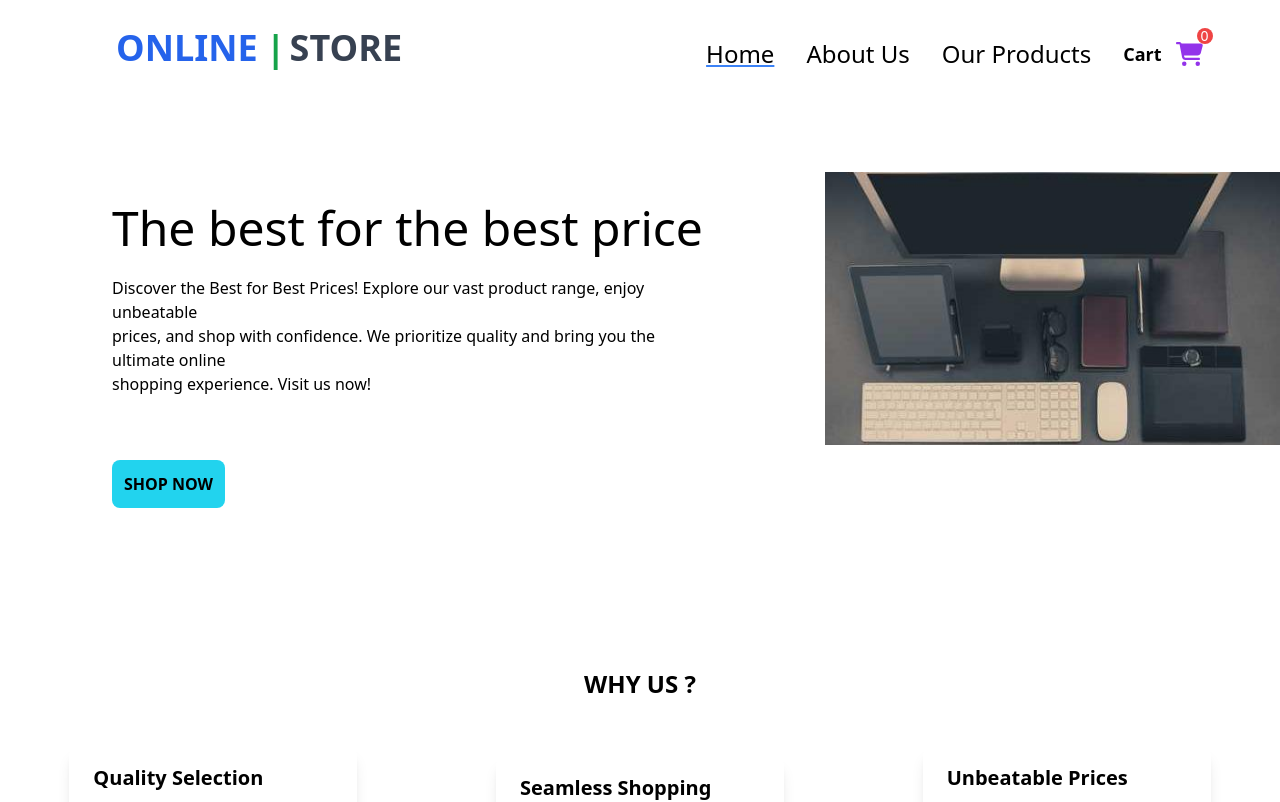
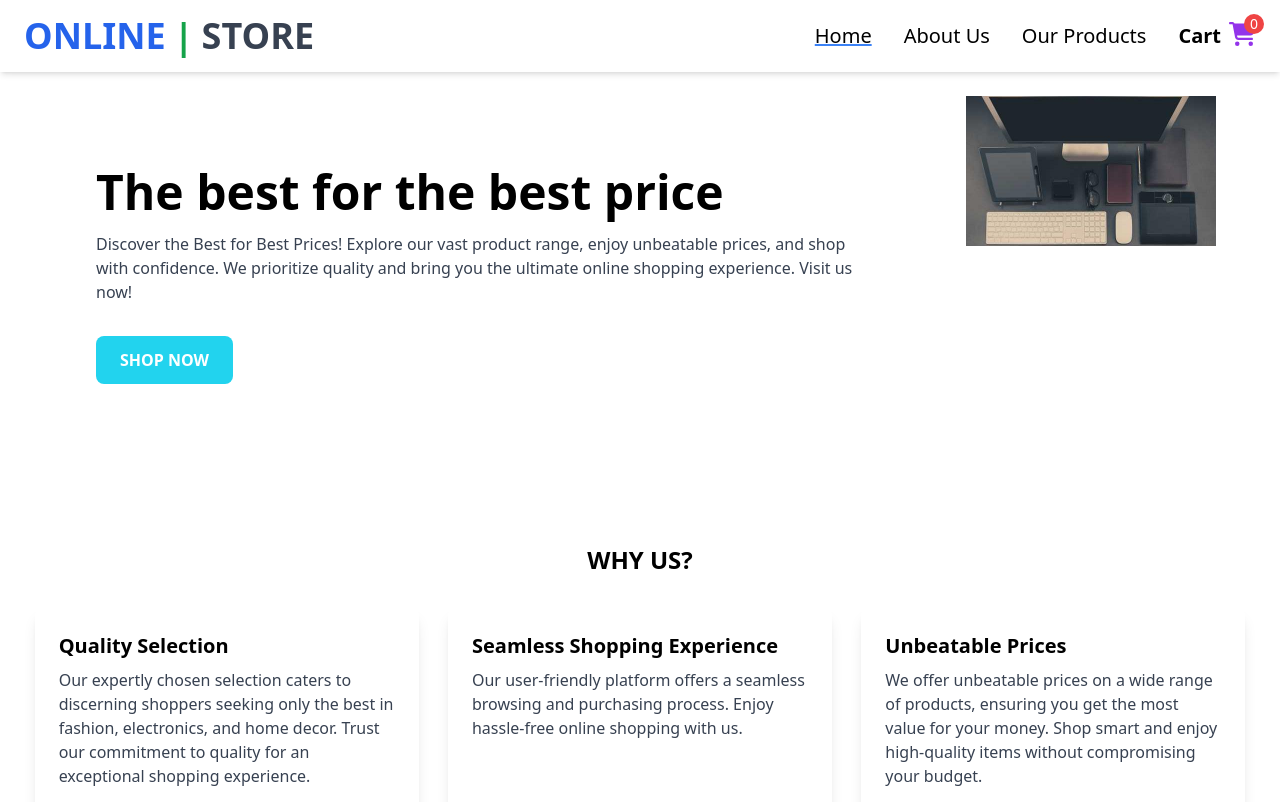
Before and after one commit to Ram-Timilsina/ecommerce, a React (Vite) app: page / in a window 1280 px wide. Shown: the top 802 px of the page. Built offline with nearby package versions, Linux system fonts and the light colour scheme.

Commit message:
worked on responsiveness

```diff
--- a/src/Navbar.jsx/AboutUs.jsx
+++ b/src/Navbar.jsx/AboutUs.jsx
@@ -1,4 +1,5 @@
-import React, { useState } from "react";
+import React from "react";
+
 const AboutUs = () => {
   return (
     <div>
@@ -6,21 +7,24 @@ const AboutUs = () => {
         <div className="text-center">About Us</div>
       </header>
 
-      <div className="flex flex-col-reverse items-center justify-around md:flex-row">
-        <div className="w-full pt-5 pl-40 ml-2/4">
-          <h1 className="text-4xl font-semibold ">WHO ARE WE?</h1>
-          <p className="py-5 ">
+      <div className="flex flex-col-reverse items-center justify-around px-4 lg:px-20 lg:flex-row lg:py-10">
+        <div className="w-full text-center lg:text-left lg:w-1/2 lg:pl-10">
+          <h1 className="text-3xl lg:text-4xl font-semibold">WHO ARE WE?</h1>
+          <p className="py-5 text-gray-700 leading-relaxed">
             Lorem ipsum dolor sit amet, consectetur adipiscing elit. Nulla vitae
-            elit libero, a pharetra <br />
-            augue.Integer posuere erat a ante venenatis dapibus posuere velit
-            aliquet. Donec
-            <br /> ullamcorper nulla non metus auctor fringilla. Vestibulum id
-            ligula porta felis euismod <br />
-            semper. Maecenas faucibus mollis interdum
+            elit libero, a pharetra augue. Integer posuere erat a ante venenatis
+            dapibus posuere velit aliquet. Donec ullamcorper nulla non metus
+            auctor fringilla. Vestibulum id ligula porta felis euismod semper.
+            Maecenas faucibus mollis interdum.
           </p>
         </div>
-        <div className="px-10">
-          <img className="w-80  my-3" src="/image/what.png" />
+
+        <div className="flex justify-center lg:w-1/2">
+          <img
+            className="w-64 sm:w-80 lg:w-96 rounded-lg shadow-md my-5"
+            src="/image/what.png"
+            alt="About Us"
+          />
         </div>
       </div>
     </div>
--- a/src/Navbar.jsx/CartItems.jsx
+++ b/src/Navbar.jsx/CartItems.jsx
@@ -91,7 +91,7 @@ const CartItems = () => {
                   onClick={() => DeleteItem(item.id)}
                   className="border p-2 rounded bg-blue-500 hover:bg-blue-700 text-white"
                 >
-                  Delete From Cart
+                  Remove From Cart
                 </button>
               </div>
             </div>
--- a/src/Navbar.jsx/Home.jsx
+++ b/src/Navbar.jsx/Home.jsx
@@ -3,37 +3,39 @@ import { Link } from "react-router-dom";
 
 const Home = () => {
   return (
-    <div className="">
-      <div className="flex">
-        <div className="py-24 px-28">
-          <h1 className="text-5xl">The best for the best price</h1>
-          <br />
-          <p>
+    <div className="px-4 lg:px-8">
+      <div className="flex flex-col lg:flex-row items-center lg:items-start lg:justify-between">
+        <div className="py-12 lg:py-24 lg:px-16 text-center lg:text-left">
+          <h1 className="text-3xl lg:text-5xl font-bold">
+            The best for the best price
+          </h1>
+          <p className="mt-4 text-gray-700">
             Discover the Best for Best Prices! Explore our vast product range,
-            enjoy unbeatable <br />
-            prices, and shop with confidence. We prioritize quality and bring
-            you the ultimate online
-            <br /> shopping experience. Visit us now!
+            enjoy unbeatable prices, and shop with confidence. We prioritize
+            quality and bring you the ultimate online shopping experience. Visit
+            us now!
           </p>
-          <div className="py-16">
+          <div className="mt-8">
             <Link to="/OurProducts">
-              <button className="bg-cyan-400 p-3 rounded-lg font-semibold">
+              <button className="bg-cyan-400 text-white py-3 px-6 rounded-lg font-semibold hover:bg-cyan-500 transition">
                 SHOP NOW
               </button>
             </Link>
           </div>
         </div>
 
-        <div className="col-md-6">
-          <img className="py-16" src="/image/desktop.jpg"></img>
+        <div className="mt-8 lg:mt-0 lg:px-8 flex justify-center">
+          <img
+            className="w-full max-w-md lg:max-w-lg mt-6 "
+            src="/image/desktop.jpg"
+            alt="Product display"
+          />
         </div>
       </div>
-      <h1 className="text-2xl justify-center flex font-semibold">WHY US ?</h1>
-      <div className="flex flex-col lg:flex-row justify-around items-center lg:my-12 mb-0">
-        <div
-          className="bg-white rounded-lg shadow-lg mx-3 p-6 pt-4 mb-6 lg:mb-0"
-          style={{ width: "18rem" }}
-        >
+
+      <h1 className="text-2xl font-semibold text-center mt-16">WHY US?</h1>
+      <div className="flex flex-col lg:flex-row justify-around items-center lg:items-stretch mt-8 space-y-8 lg:space-y-0 lg:space-x-6">
+        <div className="bg-white rounded-lg shadow-lg p-6 w-full max-w-sm">
           <h2 className="text-xl font-semibold mb-2">Quality Selection</h2>
           <p className="text-gray-700">
             Our expertly chosen selection caters to discerning shoppers seeking
@@ -42,10 +44,7 @@ const Home = () => {
           </p>
         </div>
 
-        <div
-          className="bg-white rounded-lg shadow-lg mx-3 p-6 pt-4 mt-3 lg:mt-0"
-          style={{ width: "18rem" }}
-        >
+        <div className="bg-white rounded-lg shadow-lg p-6 w-full max-w-sm">
           <h2 className="text-xl font-semibold mb-2">
             Seamless Shopping Experience
           </h2>
@@ -55,10 +54,7 @@ const Home = () => {
           </p>
         </div>
 
-        <div
-          className="bg-white rounded-lg shadow-lg mx-3 p-6 pt-4"
-          style={{ width: "18rem" }}
-        >
+        <div className="bg-white rounded-lg shadow-lg p-6 w-full max-w-sm">
           <h2 className="text-xl font-semibold mb-2">Unbeatable Prices</h2>
           <p className="text-gray-700">
             We offer unbeatable prices on a wide range of products, ensuring you
--- a/src/Navbar.jsx/Nav.jsx
+++ b/src/Navbar.jsx/Nav.jsx
@@ -1,27 +1,34 @@
-import React, { useContext } from "react";
+import React, { useContext, useState } from "react";
 import { Link, NavLink } from "react-router-dom";
 import { FontAwesomeIcon } from "@fortawesome/react-fontawesome";
-import { faShoppingCart } from "@fortawesome/free-solid-svg-icons";
+import {
+  faShoppingCart,
+  faBars,
+  faTimes,
+} from "@fortawesome/free-solid-svg-icons";
 import { CartContext } from "../Context/CartContext";
 
 const Nav = () => {
   const { cart } = useContext(CartContext);
+  const [isMenuOpen, setIsMenuOpen] = useState(false);
 
   return (
-    <div className="py-7  text-2xl place-content-between">
-      <ul className="flex gap-48">
-        <li>
-          <Link to="/">
-            <div className="px-28 ">
-              <span className="text-blue-600 font-bold p-1 text-4xl">
-                ONLINE
-              </span>
-              <span className="text-green-600 font-bold p-1 text-4xl">|</span>
-              <span className="text-gray-700 font-bold text-4xl">STORE</span>
-            </div>
+    <nav className="bg-white shadow-md py-4 px-6">
+      <div className="flex justify-between items-center">
+        <Link to="/" className="text-4xl font-bold flex items-center">
+          <span className="text-blue-600">ONLINE</span>
+          <span className="text-green-600 mx-2">|</span>
+          <span className="text-gray-700">STORE</span>
         </Link>
-        </li>
-        <div className="flex gap-x-8 items-center">
+
+        <button
+          onClick={() => setIsMenuOpen(!isMenuOpen)}
+          className="text-gray-600 text-3xl md:hidden"
+        >
+          <FontAwesomeIcon icon={isMenuOpen ? faTimes : faBars} />
+        </button>
+
+        <ul className="hidden md:flex gap-8 items-center text-xl">
           <li>
             <NavLink
               className={({ isActive }) =>
@@ -52,25 +59,79 @@ const Nav = () => {
               Our Products
             </NavLink>
           </li>
-
-          <Link to="/cartItems" className="flex  items-center gap-1 ">
-            <div className=" gap-1 ">
-              <h3 className="text-lg font-bold ">Cart</h3>
-            </div>
-            <div className="relative  p-2.5">
-              <div className=" absolute text-sm right-0 top-0 rounded-full w-4 h-4 bg-red-500 text-white flex items-center justify-center">
+          <li>
+            <Link to="/cartItems" className="flex items-center gap-2">
+              <h3 className="font-bold">Cart</h3>
+              <div className="relative">
+                <div className="absolute -top-2 -right-2 bg-red-500 text-white text-sm w-5 h-5 flex items-center justify-center rounded-full">
                   {cart.length}
                 </div>
-
                 <FontAwesomeIcon
                   icon={faShoppingCart}
-                className=" text-purple-600 text-2xl mt-1 "
+                  className="text-purple-600 text-2xl"
                 />
               </div>
             </Link>
-        </div>
+          </li>
         </ul>
       </div>
+
+      {isMenuOpen && (
+        <ul className="flex flex-col mt-4 gap-4 md:hidden text-lg">
+          <li>
+            <NavLink
+              className={({ isActive }) =>
+                isActive ? "underline decoration-blue-500" : ""
+              }
+              to="/"
+              onClick={() => setIsMenuOpen(false)}
+            >
+              Home
+            </NavLink>
+          </li>
+          <li>
+            <NavLink
+              className={({ isActive }) =>
+                isActive ? "underline decoration-blue-500" : ""
+              }
+              to="/AboutUs"
+              onClick={() => setIsMenuOpen(false)}
+            >
+              About Us
+            </NavLink>
+          </li>
+          <li>
+            <NavLink
+              className={({ isActive }) =>
+                isActive ? "underline decoration-blue-500" : ""
+              }
+              to="/OurProducts"
+              onClick={() => setIsMenuOpen(false)}
+            >
+              Our Products
+            </NavLink>
+          </li>
+          <li>
+            <Link
+              to="/cartItems"
+              className="flex items-center gap-2"
+              onClick={() => setIsMenuOpen(false)}
+            >
+              <h3 className="font-bold">Cart</h3>
+              <div className="relative">
+                <div className="absolute -top-2 -right-2 bg-red-500 text-white text-sm w-5 h-5 flex items-center justify-center rounded-full">
+                  {cart.length}
+                </div>
+                <FontAwesomeIcon
+                  icon={faShoppingCart}
+                  className="text-purple-600 text-2xl"
+                />
+              </div>
+            </Link>
+          </li>
+        </ul>
+      )}
+    </nav>
   );
 };
 
```
Lines whose indentation alone changed are shown as unchanged.
